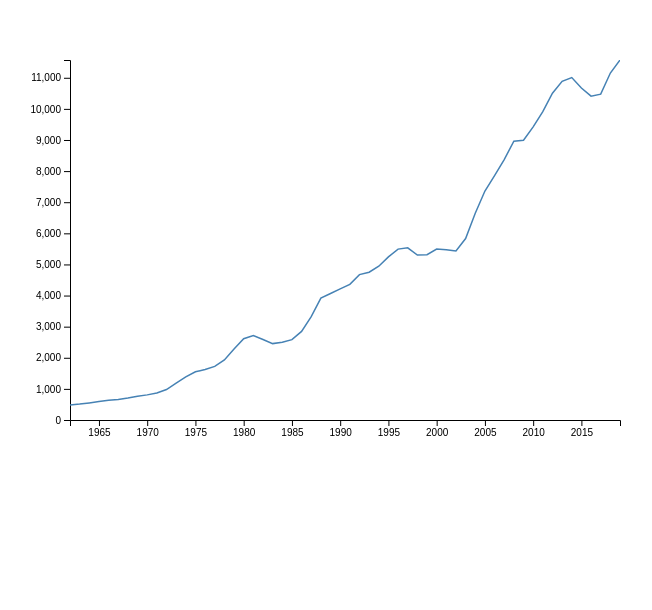
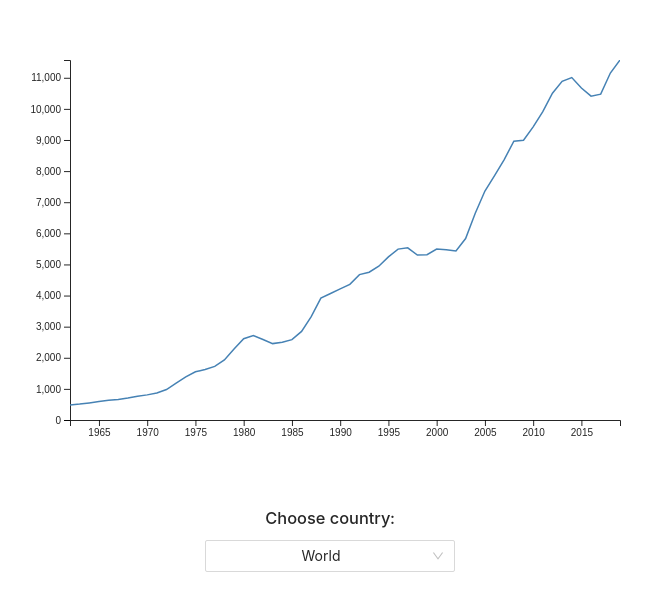
Before and after one commit to abdo/gni-visualization, a React (Create React App) app: page / in a window 1280 px wide. Shown: the top 610 px of the page, without its empty margins (310-962 px from the left). Built offline with nearby package versions, Linux system fonts and the light colour scheme.

Commit message:
Hook antd, create CountrySelector component, and modify chosen country through modifying redux store state

```diff
--- a/package.json
+++ b/package.json
@@ -6,6 +6,7 @@
     "@testing-library/jest-dom": "^5.11.4",
     "@testing-library/react": "^11.1.0",
     "@testing-library/user-event": "^12.1.10",
+    "antd": "^4.12.3",
     "react": "^17.0.1",
     "react-dom": "^17.0.1",
     "react-redux": "^7.2.2",
--- /dev/null
+++ b/src/components/CountrySelector/index.js
@@ -0,0 +1,37 @@
+import { Container, Select } from './style';
+
+import React from 'react';
+
+const { Option } = Select;
+
+const CountrySelector = ({ chosenArea, setChosenArea, countries }) => {
+  return (
+    <Container>
+      <h3>Choose country:</h3>
+      <Select
+        showSearch
+        placeholder='Select a country'
+        optionFilterProp='children'
+        onChange={setChosenArea}
+        value={chosenArea}
+        filterOption={(input, option) =>
+          option.children.toLowerCase().indexOf(input.toLowerCase()) >= 0
+        }
+      >
+        {countries.map((country) => (
+          <Option value={country} key={country}>
+            {country}
+          </Option>
+        ))}
+      </Select>
+    </Container>
+  );
+};
+
+CountrySelector.defaultProps = {
+  chosenArea: '',
+  setChosenArea: () => null,
+  countries: [],
+};
+
+export default CountrySelector;
--- /dev/null
+++ b/src/components/CountrySelector/style.js
@@ -0,0 +1,10 @@
+import { Select as antSelect } from 'antd';
+import styled from 'styled-components';
+
+export const Container = styled.div`
+  margin: 50px 0 0;
+`;
+
+export const Select = styled(antSelect)`
+  width: 250px;
+`;
--- a/src/components/MainChart/index.js
+++ b/src/components/MainChart/index.js
@@ -1,6 +1,10 @@
+import * as chartConfigActions from 'store/chartConfig/actions';
+
+import { useDispatch, useSelector } from 'react-redux';
 import { useEffect, useRef, useState } from 'react';
 
 import { Container } from './style';
+import CountrySelector from 'components/CountrySelector';
 import GNIdata from 'data/GNIdata.csv';
 import useLineChart from 'hooks/useLineChart';
 
@@ -9,6 +13,11 @@ const App = () => {
 
   const [startYear, setStartYear] = useState(null);
   const [endYear, setEndYear] = useState(null);
+
+  const chartConfig = useSelector((state) => state.chartConfig);
+  const dispatch = useDispatch();
+
+  const chosenArea = chartConfig.area;
 
   useEffect(() => {
     window.onresize = () => {
@@ -26,14 +35,24 @@ const App = () => {
     data: GNIdata,
     width: chartWidth,
     uniqueColumn: 'Country Name',
-    chosenRowId: 'World',
+    chosenRowId: chosenArea,
     startYear,
     endYear,
   });
 
+  const onChangeChosenArea = (area) => {
+    dispatch(chartConfigActions.setChosenArea({ area }));
+  };
+
   return (
     <Container>
       <div ref={chartContainerRef} />
+
+      <CountrySelector
+        chosenArea={chosenArea}
+        setChosenArea={onChangeChosenArea}
+        countries={rowIds}
+      />
     </Container>
   );
 };
--- a/src/components/MainChart/style.js
+++ b/src/components/MainChart/style.js
@@ -1,3 +1,4 @@
+import { Select as antSelect } from 'antd';
 import { devices } from 'style/constants';
 import styled from 'styled-components';
 
@@ -28,3 +29,7 @@ export const Container = styled.div`
     }
   }
 `;
+
+export const Select = styled(antSelect)`
+  width: 200px;
+`;
--- a/src/index.css
+++ b/src/index.css
@@ -1,3 +1,5 @@
+@import '~antd/dist/antd.css';
+
 body {
   margin: 0;
   font-family: -apple-system, BlinkMacSystemFont, 'Segoe UI', 'Roboto', 'Oxygen',
--- /dev/null
+++ b/src/store/chartConfig/actionTypes.js
@@ -0,0 +1 @@
+export const SET_CHOSEN_AREA = 'chartConfig/SET_CHOSEN_AREA';
--- /dev/null
+++ b/src/store/chartConfig/actions.js
@@ -0,0 +1,8 @@
+import * as actionTypes from './actionTypes';
+
+export const setChosenArea = ({ area }) => {
+  return {
+    type: actionTypes.SET_CHOSEN_AREA,
+    payload: area,
+  };
+};
--- a/src/store/chartConfig/reducer.js
+++ b/src/store/chartConfig/reducer.js
@@ -1,9 +1,16 @@
+import * as actionTypes from './actionTypes';
+
 const INITIAL_STATE = {
   area: 'World',
 };
 
 const chartConfigReducer = (state = INITIAL_STATE, action) => {
   switch (action.type) {
+    case actionTypes.SET_CHOSEN_AREA:
+      return {
+        ...state,
+        area: action.payload,
+      };
     default:
       return state;
   }
```
Also changed, not shown: 1 other file (tests, documents, lock files or other folders).
